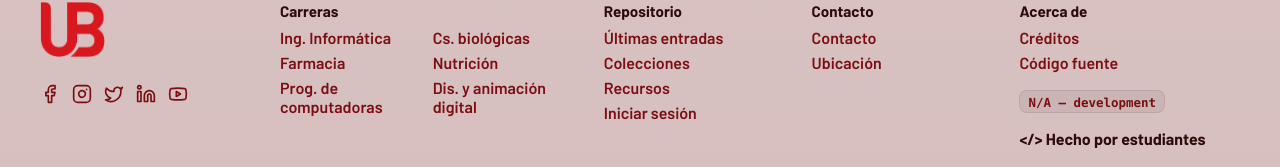
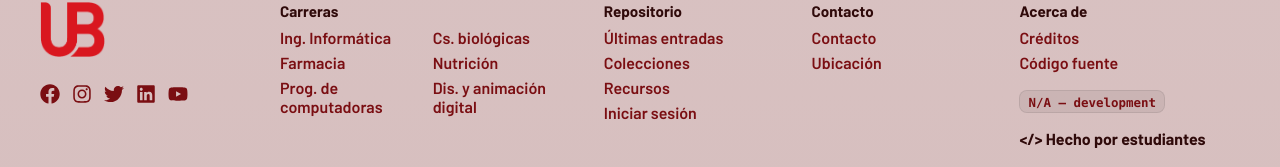
Before and after one commit to gerardowacker/conexionub, a Next.js app: page / in a window 1280 px wide. Shown: the part 2318-2485 px from the top of the page. Built offline with nearby package versions, Linux system fonts and the light colour scheme.

Commit message:
Changed icons in `Footer`
Now matches FontAwesome

```diff
--- a/src/components/footer/Footer.tsx
+++ b/src/components/footer/Footer.tsx
@@ -1,7 +1,8 @@
 import React from "react";
 import Image from "next/image";
 import Link from "next/link";
-import {Facebook, Twitter, Instagram, Linkedin, Youtube} from "lucide-react"
+
+import { FaFacebook, FaTwitter, FaInstagram, FaLinkedin, FaYoutube } from "react-icons/fa";
 import styles from "./Footer.module.css";
 import {getDeploymentInfo} from "@/app/vercel";
 
@@ -26,24 +27,24 @@ export default async function Footer() {
                     <div className={styles.socialIcons}>
                         <a href="https://www.facebook.com/universidaddebelgrano" target="_blank"
                            rel="noopener noreferrer" aria-label="Facebook" className={styles.socialLink}>
-                            <Facebook className={styles.socialIcon}/>
+                            <FaFacebook className={styles.socialIcon}/>
                         </a>
                         <a href="https://www.instagram.com/universidadbelgrano" target="_blank"
                            rel="noopener noreferrer" aria-label="Instagram" className={styles.socialLink}>
-                            <Instagram className={styles.socialIcon}/>
+                            <FaInstagram className={styles.socialIcon}/>
                         </a>
                         <Link href="https://x.com/ubeduar?lang=es" target="_blank" rel="noopener noreferrer"
                               aria-label="X (Twitter)">
-                            <Twitter className={styles.socialIcon}/>
+                            <FaTwitter className={styles.socialIcon}/>
                         </Link>
                         <a href="https://www.linkedin.com/school/universidad-de-belgrano/posts/?feedView=all"
                            target="_blank" rel="noopener noreferrer" aria-label="Linkedin"
                            className={styles.socialLink}>
-                            <Linkedin className={styles.socialIcon}/>
+                            <FaLinkedin className={styles.socialIcon}/>
                         </a>
                         <a href="https://www.youtube.com/user/UniversidadBelgrano" target="_blank"
                            rel="noopener noreferrer" aria-label="Youtube" className={styles.socialLink}>
-                            <Youtube className={styles.socialIcon}/>
+                            <FaYoutube className={styles.socialIcon}/>
                         </a>
                     </div>
                 </div>
```
Also changed, not shown: 1 other file (tests, documents, lock files or other folders).
